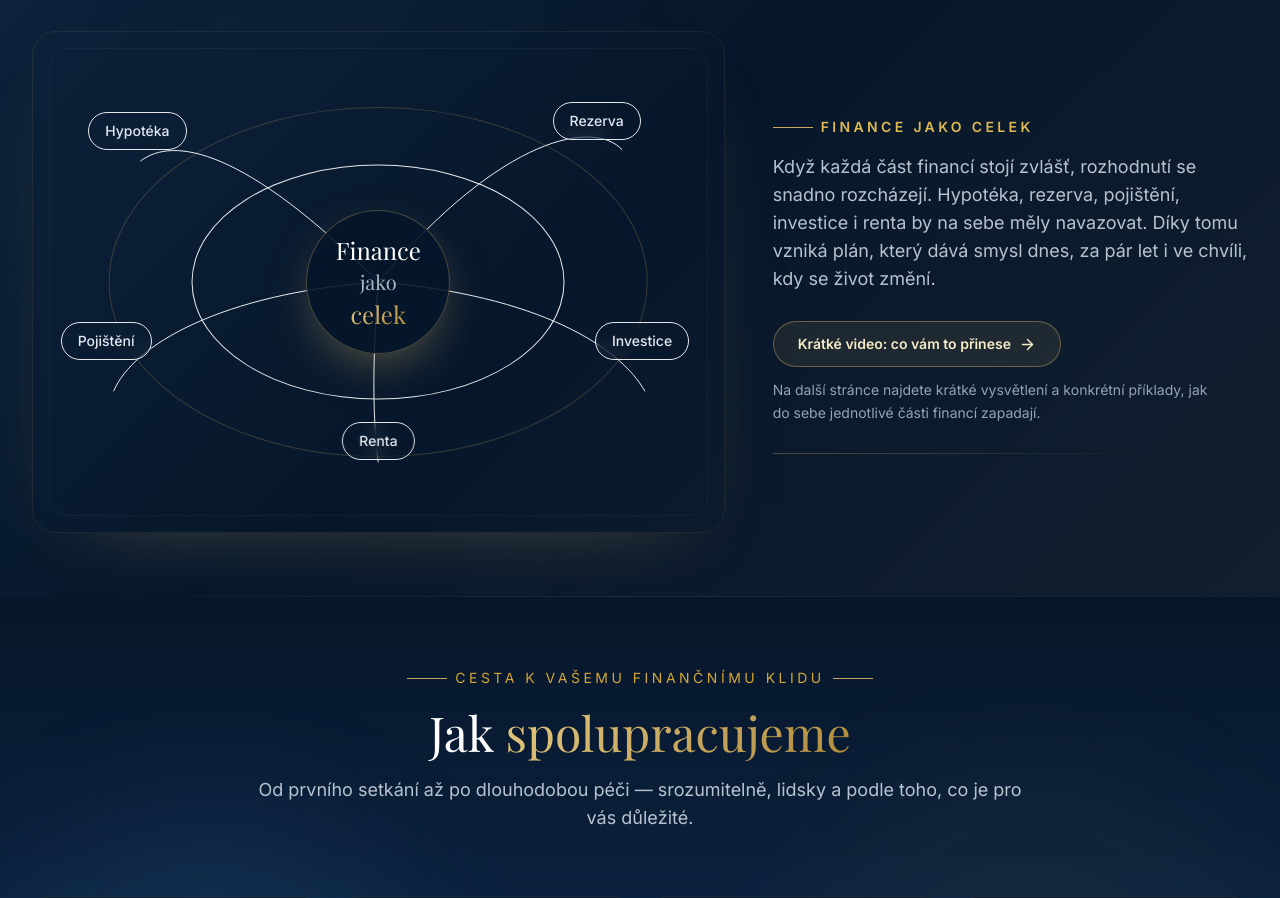
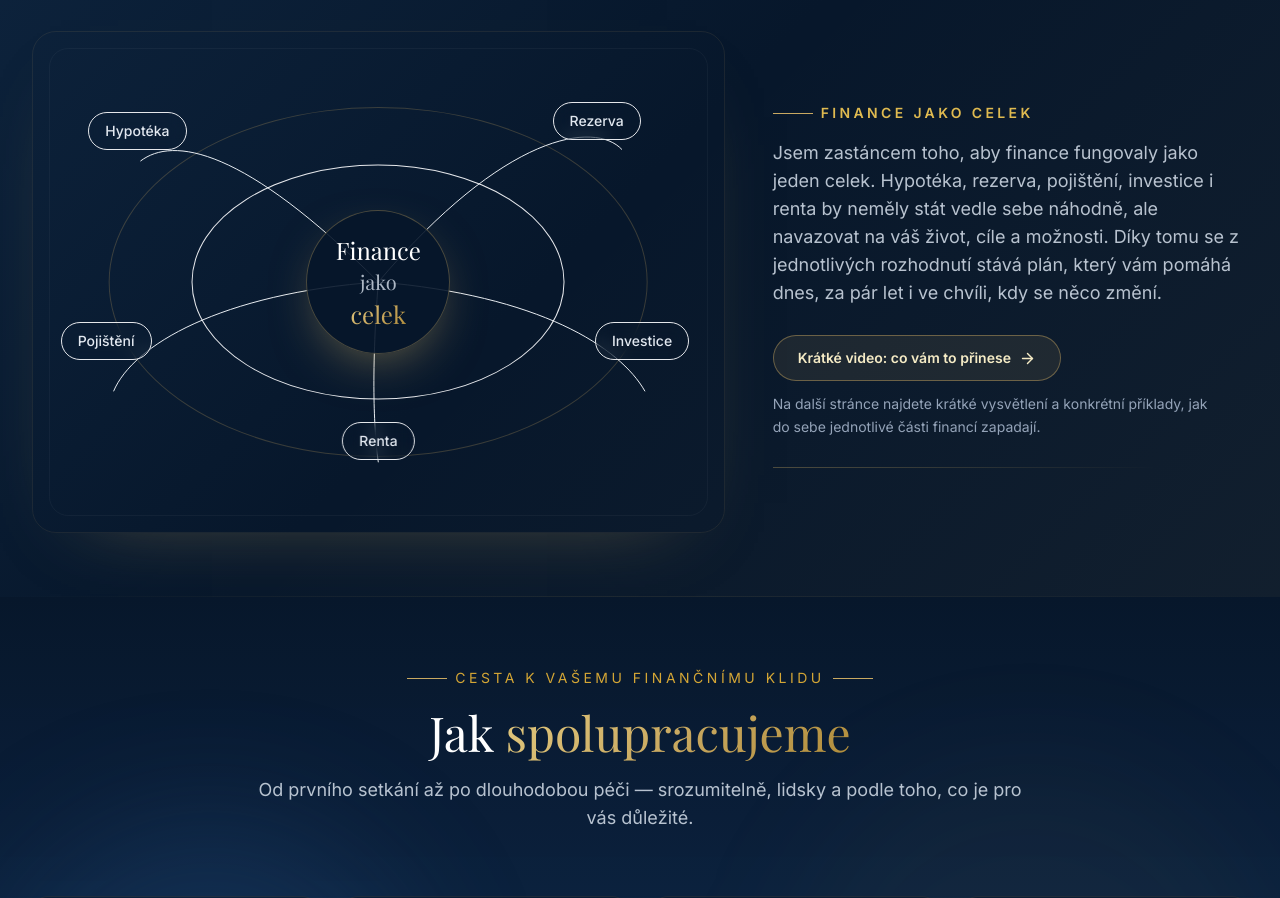
Before and after one commit to DannyKoll/daniel-kolar-web, a Next.js app: page / in a window 1280 px wide. Shown: the part 2820-3718 px from the top of the page. Built offline with nearby package versions, Linux system fonts and the light colour scheme.

Commit message:
Update FinanceTogether.jsx

```diff
--- a/components/FinanceTogether.jsx
+++ b/components/FinanceTogether.jsx
@@ -106,10 +106,11 @@ export default function FinanceTogether() {
             </div>
 
             <p className="max-w-xl text-base sm:text-lg text-slate-300/90 leading-relaxed">
-              Když každá část financí stojí zvlášť, rozhodnutí se snadno
-              rozcházejí. Hypotéka, rezerva, pojištění, investice i renta by na
-              sebe měly navazovat. Díky tomu vzniká plán, který dává smysl
-              dnes, za pár let i ve chvíli, kdy se život změní.
+              Jsem zastáncem toho, aby finance fungovaly jako jeden celek.
+              Hypotéka, rezerva, pojištění, investice i renta by neměly stát
+              vedle sebe náhodně, ale navazovat na váš život, cíle a možnosti.
+              Díky tomu se z jednotlivých rozhodnutí stává plán, který vám
+              pomáhá dnes, za pár let i ve chvíli, kdy se něco změní.
             </p>
 
             <div className="mt-7 flex">
```
